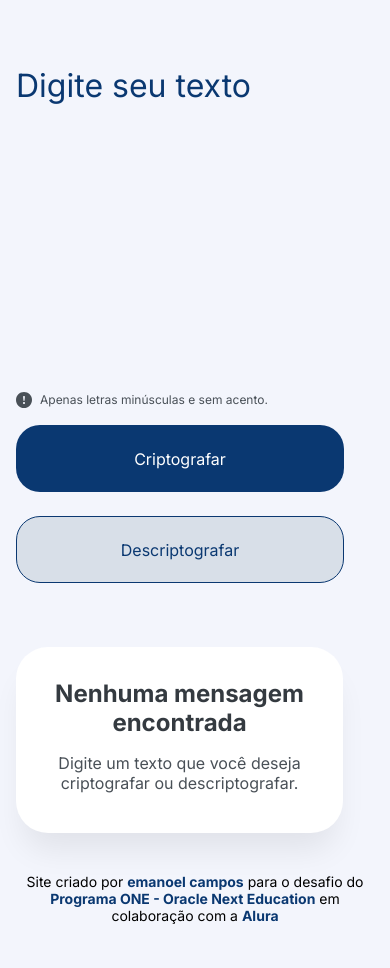
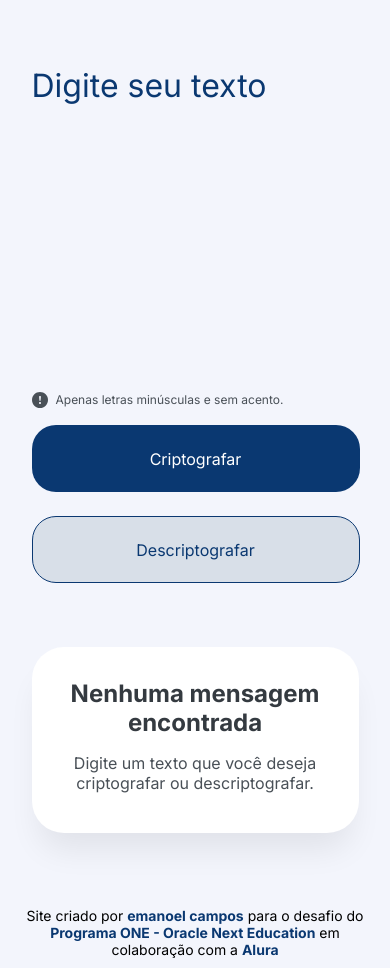
Before and after one commit to emanoelcampos/decodificador-texto, a plain HTML site: page index.html in a window 390 px wide. Shown: the part 94-1062 px from the top of the page. Before the commit the page ends 1028 px from the top, so only its background shows below. Drawn offline with Linux system fonts and the light colour scheme.

Commit message:
teste de responsividade no celular

```diff
--- a/celular.css
+++ b/celular.css
@@ -17,14 +17,16 @@ body, html {
 main {
     position: relative;
     min-height: 100%;
-    margin: 0px 16px 0 16px;
-    width: 90%;
 }
 
 header h1{
     padding: 24px 0 0 16px;
 }
 
+.container-conteudo {
+    margin: 0 auto;
+    width: 327px;
+}
 
 textarea {
     font-style: normal;
@@ -36,10 +38,9 @@ textarea {
     background-color: transparent;
     border: none;
     outline: none;
-    height: auto;
     margin: 80px 0px 30px 0;
-    width: 90%;
     height: 267px;
+    width: 327px;
 }
 
 ::placeholder {
@@ -103,7 +104,7 @@ textarea {
     border-radius: 32px;
     margin-top: 64px;
     padding: 32px 0;
-    margin-bottom: 30px;
+    margin-bottom: 64px;
 }
 
 .img-output {
```
